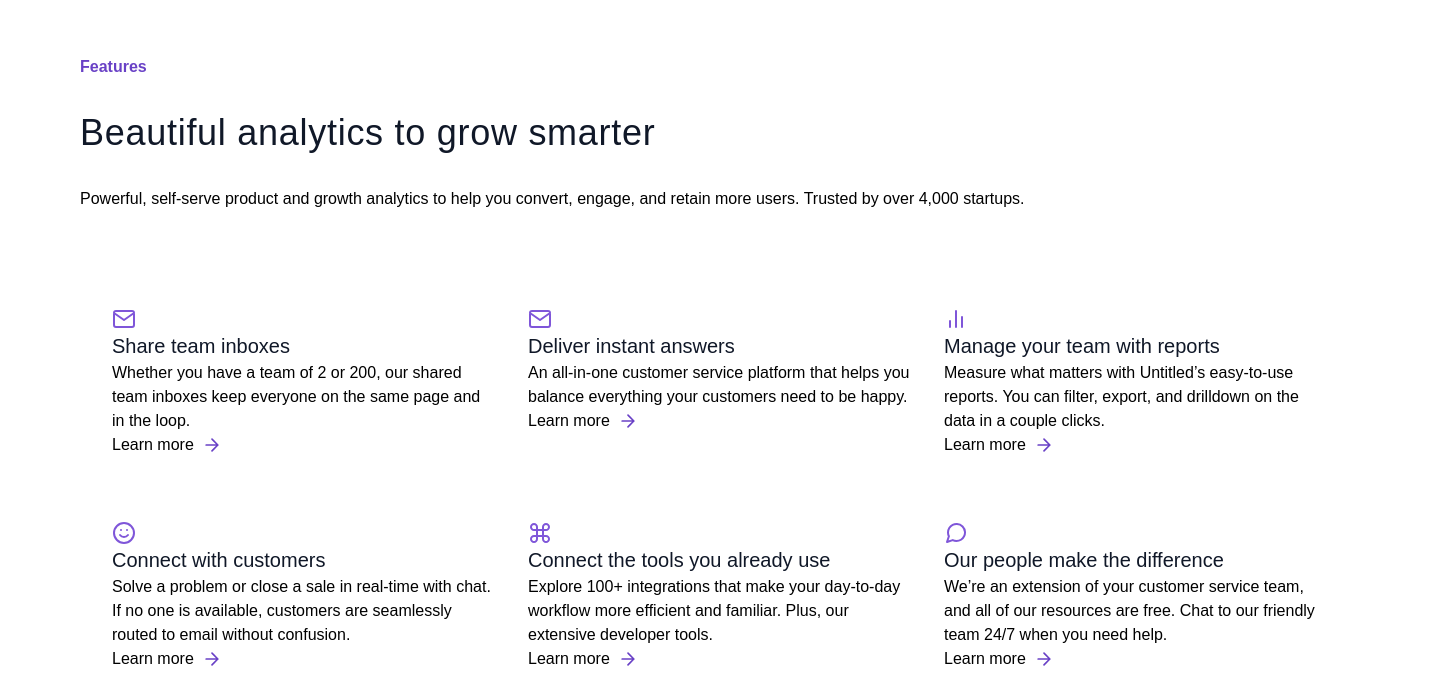
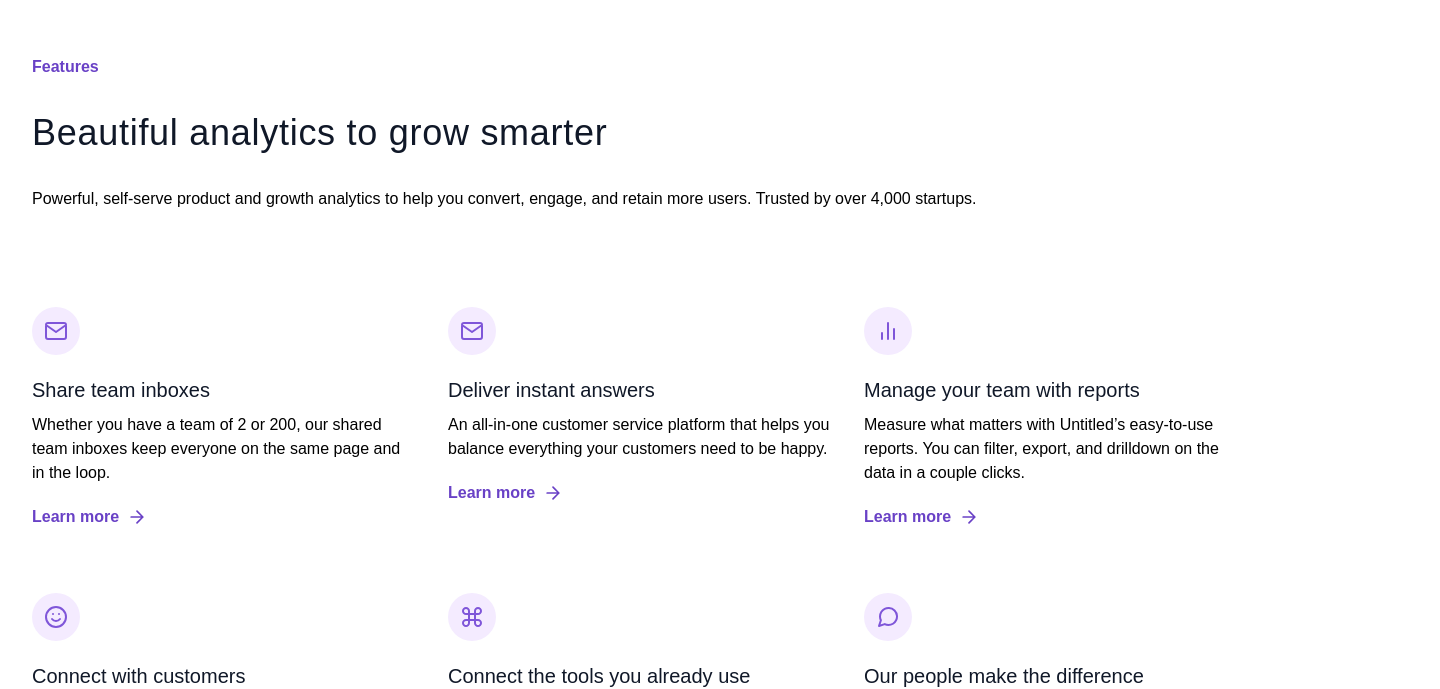
Before and after one commit to rossyanez/pricing-page, a Next.js app: page / in a window 1280 px wide. Shown: the part 1293-1982 px from the top of the page, 1440 px wide, since content can reach past the window. Built offline with nearby package versions, Linux system fonts and the light colour scheme.

Commit message:
style: improve alingment

```diff
--- a/src/app/page.js
+++ b/src/app/page.js
@@ -1,32 +1,50 @@
-import MenuItem from "@/components/MenuItem";
-import Banner from "@/components/header/Banner";
-import Nav from "@/components/header/nav/Nav";
-import PricingSection from "@/components/main/PricingSection";
-import ArrowRightIcon from "@/icons/ArrowRightIcon";
-import BarChartIcon from "@/icons/BarChartIcon";
-import CheckIcon from "@/icons/CheckIcon";
-import CommandIcon from "@/icons/CommandIcon";
-import HamburgerMenu from "@/icons/HamburgerMenu";
-import MailIcon from "@/icons/MailIcon";
-import MessageCircleIcon from "@/icons/MessageCircleIcon";
-import SmileIcon from "@/icons/SmileIcon";
-import ZapIcon from "@/icons/ZapIcon";
-import Image from "next/image";
+import FeaturesCard from '@/components/cards/FeaturesCard';
+import Banner from '@/components/header/Banner';
+import Nav from '@/components/header/nav/Nav';
+import PricingSection from '@/components/main/PricingSection';
+import Section from '@/components/wrapper/section';
+import BarChartIcon from '@/icons/BarChartIcon';
+import CommandIcon from '@/icons/CommandIcon';
+import MailIcon from '@/icons/MailIcon';
+import MessageCircleIcon from '@/icons/MessageCircleIcon';
+import SmileIcon from '@/icons/SmileIcon';
+import ZapIcon from '@/icons/ZapIcon';
 
 export default function Home() {
+  const features = [
+    {
+      icon: MailIcon,
+      title: 'Share team inboxes',
+      description:
+        'Whether you have a team of 2 or 200, our shared team inboxes keep everyone on the same page and in the loop.',
+    },
+    {
+      icon: ZapIcon,
+      title: 'Deliver instant answers',
+      description:
+        'An all-in-one customer service platform that helps you balance everything your customers need to be happy',
+    },
+  ];
+
   return (
-    <div className="md:w-[1440px] md:mx-auto">
+    <div>
       <Nav />
+      <Section>
         <Banner />
+      </Section>
+      <Section>
         <PricingSection />
+      </Section>
+
       {/* Playground */}
 
-      <div className="flex py-24 px-0 flex-col items-center gap-16 self-stretch ">
-        <div className="flex px-0 py-8 flex-col items-start gap-8 w-[1280px]">
-          <h2 className="text-purple-700 self-stretch text-base font-semibold leading-6">
+      <Section>
+        <div className='flex py-24 px-0 flex-col items-center gap-16 self-stretch '>
+          <div className='flex px-0 py-8 flex-col items-start gap-8 w-full'>
+            <h2 className='text-purple-700 self-stretch text-base font-semibold leading-6'>
               Features
             </h2>
-          <h3 className="text-gray-900 text-4xl leading-[44px] tracking-[0.72px]">
+            <h3 className='text-gray-900 text-4xl leading-[44px] tracking-[0.72px]'>
               Beautiful analytics to grow smarter
             </h3>
             <p>
@@ -35,105 +53,63 @@ export default function Home() {
               startups.
             </p>
           </div>
-        <div className="flex w-[1280px] px-8 py-0 flex-col items-start gap-16">
-          <div className="flex items-start gap-8 self-stretch">
-            <div className="flex-[1_0_0%] flex-col items-start gap-5">
-              <MailIcon className="p-3 rounded-3xl bg-purple-100" />
-              <h4 className="text-gray-900 text-xl font-medium leading-[30px]">
-                Share team inboxes
-              </h4>
-              <p className="text-base font-normal leading-6">
-                Whether you have a team of 2 or 200, our shared team inboxes
-                keep everyone on the same page and in the loop.
-              </p>
-              <p className="flex items-center gap-2">
-                Learn more
-                <ArrowRightIcon />
-              </p>
-            </div>
-
-            <div className="flex-[1_0_0%] flex-col items-start gap-5">
-              <ZapIcon className="p-3 rounded-3xl bg-purple-100" />
-              <h4 className="text-gray-900 text-xl font-medium leading-[30px]">
-                Deliver instant answers
-              </h4>
-              <p className="text-base font-normal leading-6">
-                An all-in-one customer service platform that helps you balance
-                everything your customers need to be happy.
-              </p>
-              <p className="flex items-center gap-2">
-                Learn more
-                <ArrowRightIcon />
-              </p>
-            </div>
-
-            <div className="flex-[1_0_0%] flex-col items-start gap-5">
-              <BarChartIcon className="p-3 rounded-3xl bg-purple-100" />
-              <h4 className="text-gray-900 text-xl font-medium leading-[30px]">
-                Manage your team with reports
-              </h4>
-              <p className="text-base font-normal leading-6">
-                Measure what matters with Untitled’s easy-to-use reports. You
-                can filter, export, and drilldown on the data in a couple
-                clicks.
-              </p>
-              <p className="flex items-center gap-2">
-                Learn more
-                <ArrowRightIcon />
-              </p>
-            </div>
-          </div>
-          <div className="flex items-start gap-8 self-stretch">
-            <div className="flex-[1_0_0%] flex-col items-start gap-5">
-              <SmileIcon className="p-3 rounded-3xl bg-purple-100" />
-              <h4 className="text-gray-900 text-xl font-medium leading-[30px]">
-                Connect with customers
-              </h4>
-              <p className="text-base font-normal leading-6">
-                Solve a problem or close a sale in real-time with chat. If no
+          <div className='flex w-[1280px] px-8 py-0 flex-col items-start gap-16'>
+            <div className='grid grid-cols-3 gap-x-8 gap-y-16'>
+              {/* {features.map((feature, index) => (
+                <FeaturesCard
+                  key={index}
+                  title={feature.title}
+                  description={feature.description}
+                >
+                  {feature.icon}
+                </FeaturesCard>
+              ))} */}
+              <FeaturesCard
+                title='Share team inboxes'
+                description='Whether you have a team of 2 or 200, our shared team inboxes keep everyone on the same page and in the loop.'
+              >
+                <MailIcon />
+              </FeaturesCard>
+              <FeaturesCard
+                title='Deliver instant answers'
+                description='An all-in-one customer service platform that helps you balance everything your customers need to be happy.'
+              >
+                <ZapIcon />
+              </FeaturesCard>
+              <FeaturesCard
+                title='Manage your team with reports'
+                description='Measure what matters with Untitled’s easy-to-use reports. You can filter, export, and drilldown on the data in a couple clicks.'
+              >
+                <BarChartIcon />
+              </FeaturesCard>
+              <FeaturesCard
+                title='Connect with customers'
+                description='Solve a problem or close a sale in real-time with chat. If no
                 one is available, customers are seamlessly routed to email
-                without confusion.
-              </p>
-              <p className="flex items-center gap-2">
-                Learn more
-                <ArrowRightIcon />
-              </p>
-            </div>
-
-            <div className="flex-[1_0_0%] flex-col items-start gap-5">
-              <CommandIcon className="p-3 rounded-3xl bg-purple-100" />
-              <h4 className="text-gray-900 text-xl font-medium leading-[30px]">
-                Connect the tools you already use
-              </h4>
-              <p className="text-base font-normal leading-6">
-                Explore 100+ integrations that make your day-to-day workflow
+                without confusion.'
+              >
+                <SmileIcon />
+              </FeaturesCard>
+              <FeaturesCard
+                title='Connect the tools you already use'
+                description='Explore 100+ integrations that make your day-to-day workflow
                 more efficient and familiar. Plus, our extensive developer
-                tools.
-              </p>
-              <p className="flex items-center gap-2">
-                Learn more
-                <ArrowRightIcon />
-              </p>
-            </div>
-
-            <div className="flex-[1_0_0%] flex-col items-start gap-5">
-              <MessageCircleIcon className="p-3 rounded-3xl bg-purple-100" />
-              <h4 className="text-gray-900 text-xl font-medium leading-[30px]">
-                Our people make the difference
-              </h4>
-              <p className="text-base font-normal leading-6">
-                We’re an extension of your customer service team, and all of our
-                resources are free. Chat to our friendly team 24/7 when you need
-                help.
-              </p>
-              <p className="flex items-center gap-2">
-                Learn more
-                <ArrowRightIcon />
-              </p>
+                tools.'
+              >
+                <CommandIcon />
+              </FeaturesCard>
+              <FeaturesCard
+                title='Our people make the difference'
+                description='We’re an extension of your customer service team, and all of
+                our resources are free. Chat to our friendly team 24/7 when
+                you need help.'
+              >
+                <MessageCircleIcon />
+              </FeaturesCard>
             </div>
           </div>
         </div>
-      </div>
+      </Section>
     </div>
   );
 }
--- /dev/null
+++ b/src/components/cards/FeaturesCard.jsx
@@ -0,0 +1,24 @@
+import ArrowRightIcon from '@/icons/ArrowRightIcon';
+import MailIcon from '@/icons/MailIcon';
+
+function FeaturesCard({ title, description, children }) {
+  return (
+    <div className='space-y-5'>
+      <div className='h-12 w-12 rounded-full bg-purple-100 flex items-center justify-center'>
+        {children}
+      </div>
+      <div>
+        <h4 className='text-gray-900 text-xl font-medium leading-[30px]'>
+          {title}
+        </h4>
+        <p className='text-base font-normal leading-6 mt-2'>{description}</p>
+      </div>
+      <p className='flex items-center gap-2 text-purple-700 font-semibold'>
+        Learn more
+        <ArrowRightIcon />
+      </p>
+    </div>
+  );
+}
+
+export default FeaturesCard;
--- a/src/components/header/Banner.jsx
+++ b/src/components/header/Banner.jsx
@@ -1,12 +1,12 @@
 function Banner() {
   return (
-    <div className="flex flex-col py-16 md:py-24">
-      <div className="mx-4 md:my-24 md:px-8 md:mx-20 md:w-[1216px] md:h-[150px]">
-        <h2 className="text-purple-600 text-[14px]">Pricing</h2>
-        <h1 className="text-gray-900 text-[36px] font-semibold mt-3 mb-4">
+    <div className='flex flex-col py-16 md:py-24'>
+      <div className='md:my-24 md:w-[1216px] md:h-[150px]'>
+        <h2 className='text-purple-600 text-[14px]'>Pricing</h2>
+        <h1 className='text-gray-900 text-[36px] font-semibold mt-3 mb-4'>
           Simple, transparent pricing
         </h1>
-        <p className="leading-7 text-[18px] text-gray-500">
+        <p className='leading-7 text-[18px] text-gray-500'>
           We believe Untitled should be accessible to all companies, no matter
           the size.
         </p>
--- /dev/null
+++ b/src/components/wrapper/Section.jsx
@@ -0,0 +1,5 @@
+function Section({ children }) {
+  return <div class='max-w-[1280px] w-full mx-auto px-8'>{children}</div>;
+}
+
+export default Section;
```
Also changed, not shown: src/components/header/nav/Nav.jsx (+17 -17 lines), src/components/main/PricingSection.jsx (+42 -42 lines), src/icons/MailIcon.jsx (+12 -12 lines). Lines whose indentation alone changed are shown as unchanged.
